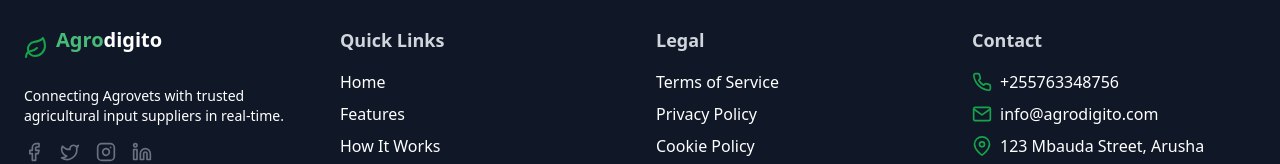
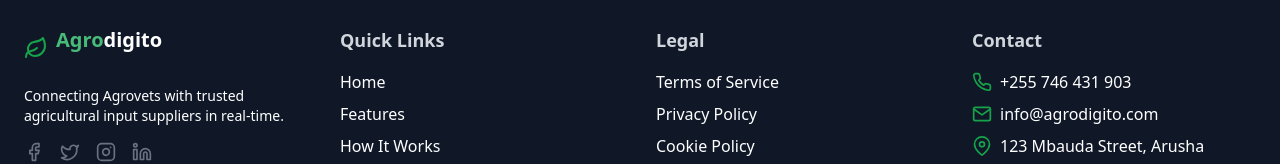
Before and after one commit to ibrahimkeyboad/agrodigito-web, a Next.js app: page / in a window 1280 px wide. Shown: the part 6757-6921 px from the top of the page. Built offline with nearby package versions, Linux system fonts and the light colour scheme.

Commit message:
Update contact phone number format in Footer component

```diff
--- a/src/components/Footer.tsx
+++ b/src/components/Footer.tsx
@@ -178,7 +178,7 @@
                   className='h-5 w-5 text-green-600 mt-0.5'>
                   <path d='M22 16.92v3a2 2 0 0 1-2.18 2 19.79 19.79 0 0 1-8.63-3.07 19.5 19.5 0 0 1-6-6 19.79 19.79 0 0 1-3.07-8.67A2 2 0 0 1 4.11 2h3a2 2 0 0 1 2 1.72 12.84 12.84 0 0 0 .7 2.81 2 2 0 0 1-.45 2.11L8.09 9.91a16 16 0 0 0 6 6l1.27-1.27a2 2 0 0 1 2.11-.45 12.84 12.84 0 0 0 2.81.7A2 2 0 0 1 22 16.92z' />
                 </svg>
-                <span className='text-white'>+255763348756</span>
+                <span className='text-white'>+255 746 431 903</span>
               </li>
               <li className='flex items-start space-x-2'>
                 <svg
```
